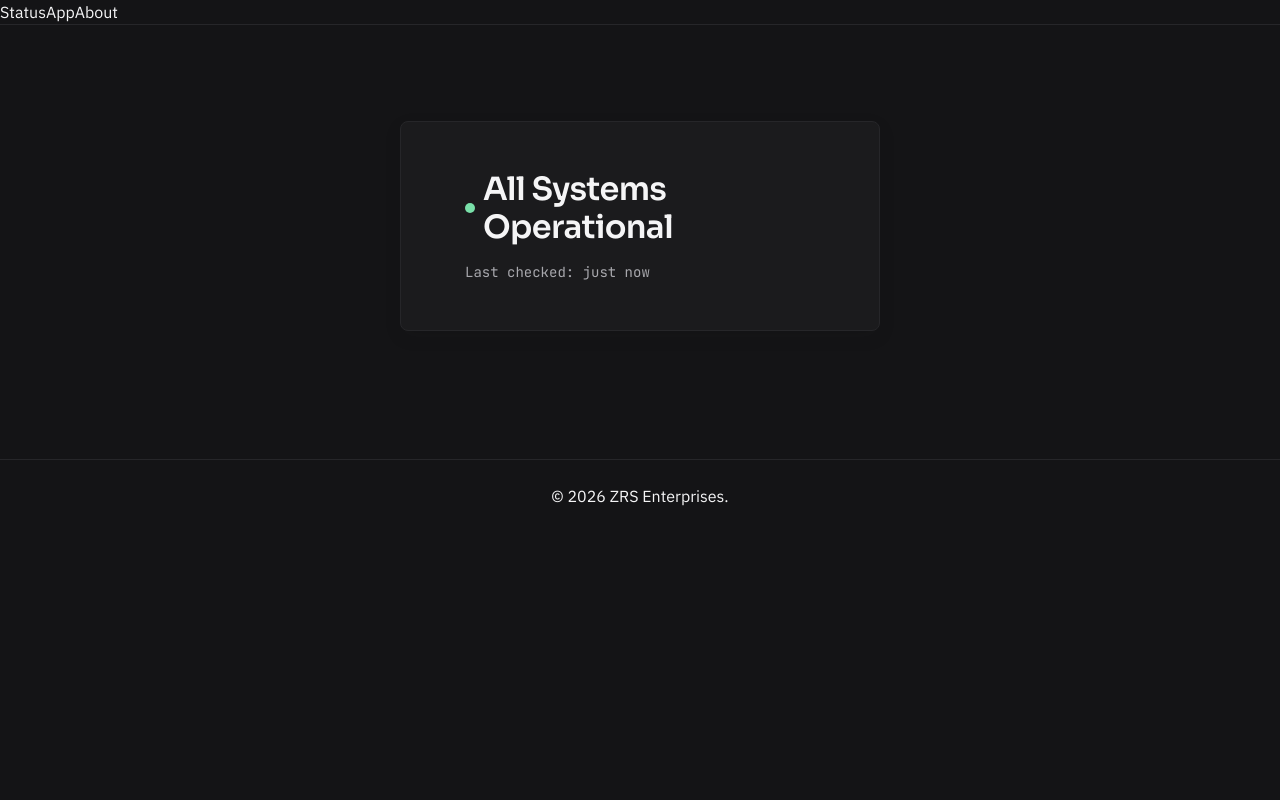
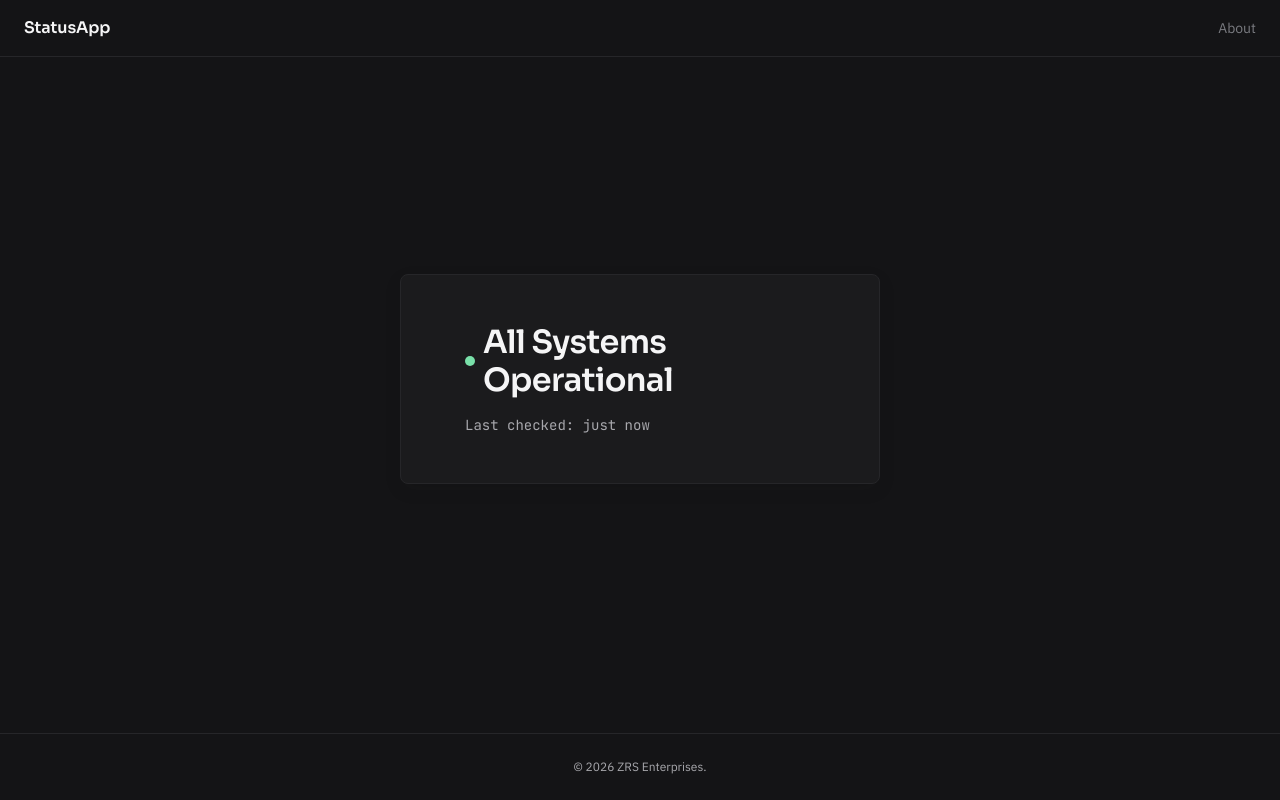
Before and after one commit to AEGIS-OSX/statusapp-pftest-1779646814, a Next.js app: page / in a window 1280 px wide. Built offline with nearby package versions, Linux system fonts and the light colour scheme.

Commit message:
fix(sable): `<nav>` contains exactly two `<a>` elements: one with text `'StatusApp'` linking to `'/'`, one with text `'About'` linki [sable, fix-1]

```diff
--- a/app/layout.tsx
+++ b/app/layout.tsx
@@ -50,18 +50,20 @@ export default function RootLayout({
       </head>
       <body className="layout-body">
         <nav aria-label="Main navigation" className="site-nav">
-          <a href="/" className="nav-wordmark">
-            StatusApp
-          </a>
-          <a href="/about" className="nav-link">
-            About
-          </a>
+          <div className="site-nav-inner">
+            <a href="/" className="site-nav-wordmark">
+              StatusApp
+            </a>
+            <a href="/about" className="site-nav-link">
+              About
+            </a>
+          </div>
         </nav>
 
-        <main className="site-main">{children}</main>
+        <main className="page-main">{children}</main>
 
         <footer className="site-footer">
-          {"\u00A9 2026 ZRS Enterprises."}
+          <p className="site-footer-text">{"\u00A9 2026 ZRS Enterprises."}</p>
         </footer>
       </body>
     </html>
```
